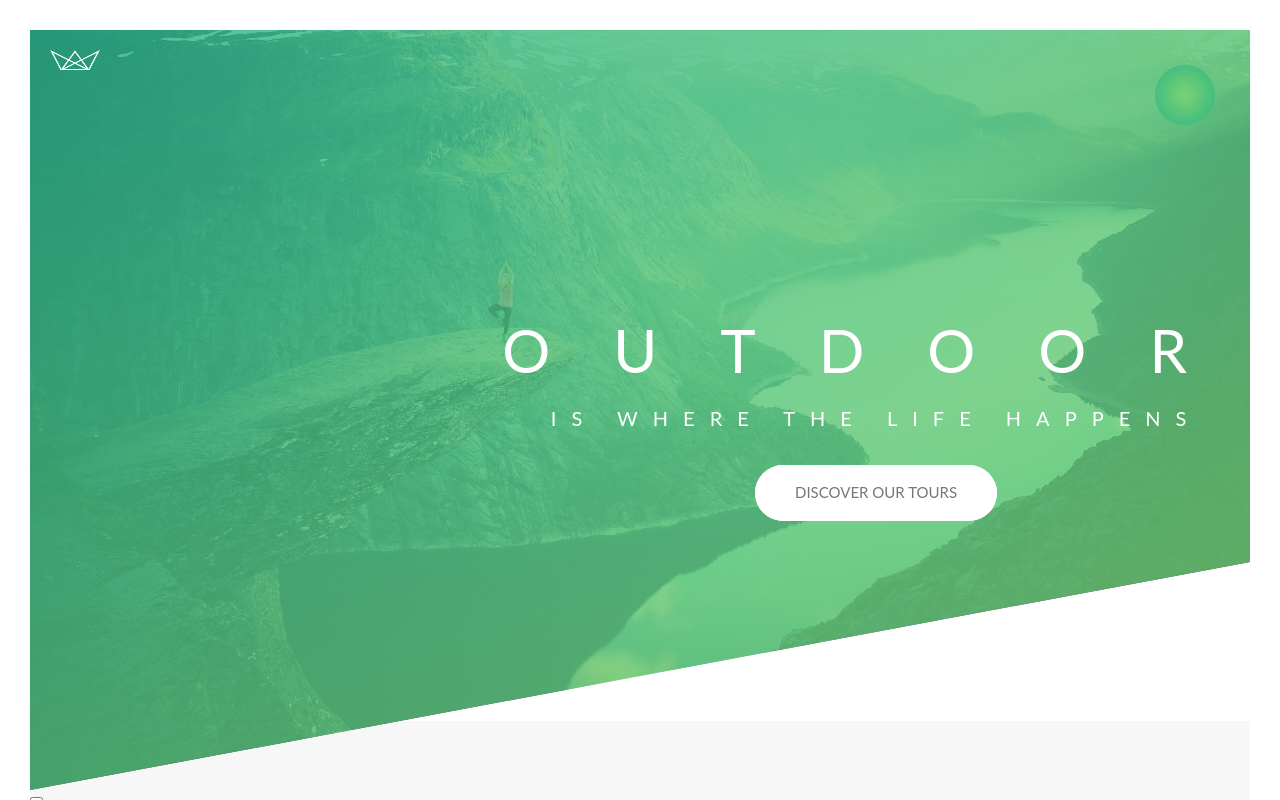
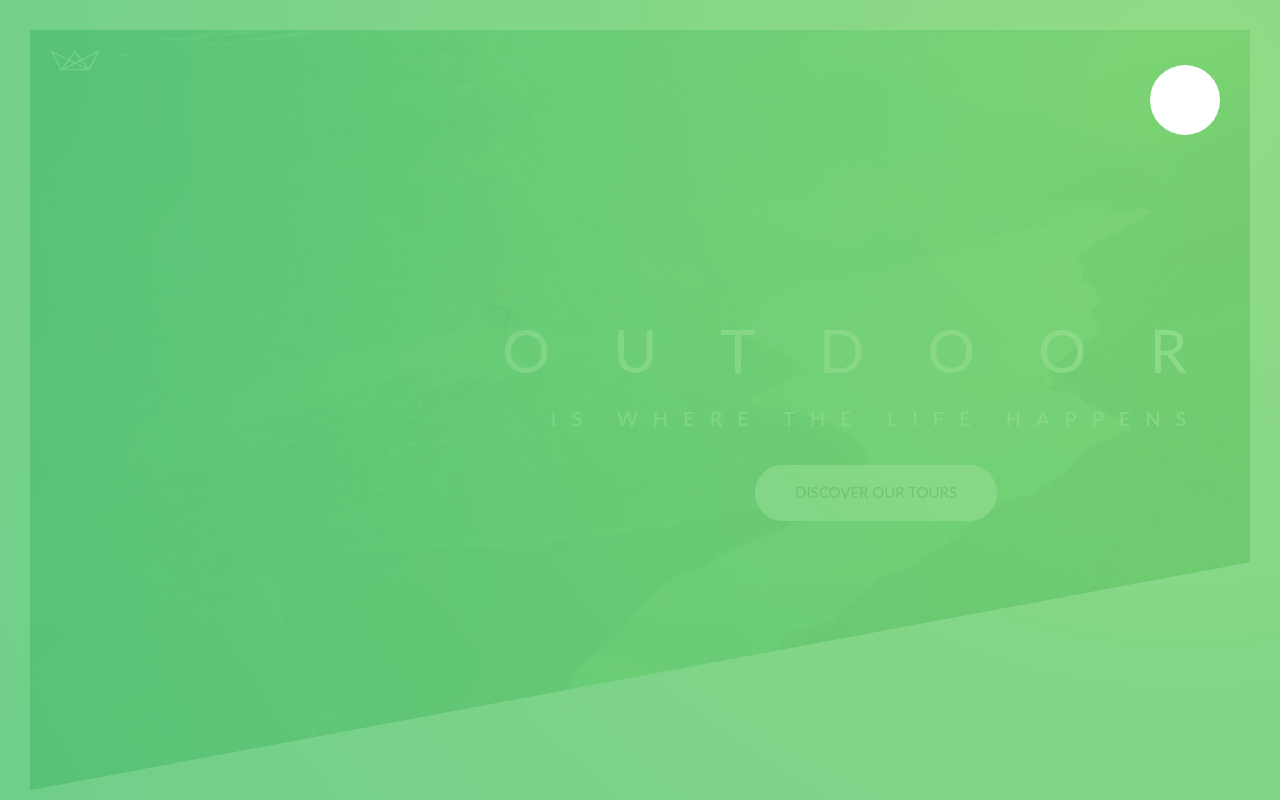
Before and after one commit to feelgeel/natour-react, a React (Create React App) app: page / in a window 1280 px wide. Shown: the top 800 px of the page. Built offline with nearby package versions, Linux system fonts and the light colour scheme.

Commit message:
navigation

```diff
--- a/src/natour/css/natour.css
+++ b/src/natour/css/natour.css
@@ -398,8 +398,29 @@ body {
           animation-duration: 3s;
 }
 
+.navigation {
+  display: -webkit-box;
+  display: -ms-flexbox;
+  display: flex;
+  -webkit-box-pack: center;
+      -ms-flex-pack: center;
+          justify-content: center;
+  -webkit-box-align: center;
+      -ms-flex-align: center;
+          align-items: center;
+}
+.navigation_checkbox {
+  display: none;
+}
 .navigation_button {
   background-color: #fff;
+  width: 7rem;
+  height: 7rem;
+  position: fixed;
+  top: 6.5rem;
+  right: 6rem;
+  z-index: 20000;
+  border-radius: 50%;
 }
 .navigation_background {
   width: 6rem;
@@ -410,7 +431,40 @@ body {
   position: fixed;
   top: 6.5rem;
   right: 6.5rem;
+  -webkit-transform: scale(80);
+          transform: scale(80);
 }
+.navigation_nav {
+  width: 100vw;
+  height: 100vh;
+  z-index: 15000;
+}
+.navigation_list {
+  list-style: none;
+}
+.navigation_item {
+  margin: 1rem;
+}
+.navigation_link:link, .navigation_link:visited {
+  display: inline-block;
+  font-size: 3rem;
+  font-weight: 300;
+  text-decoration: none;
+  text-transform: uppercase;
+  padding: 1rem 2rem;
+  color: #fff;
+  background-image: linear-gradient(120deg, transparent 0%, transparent 50%, #fff 50%);
+  background-size: 230%;
+  -webkit-transition: all 0.5s ease;
+  transition: all 0.5s ease;
+}
+.navigation_link:hover, .navigation_link:active {
+  background-position: 100%;
+  color: rgba(85, 197, 122, 0.8078431373);
+  -webkit-transform: translateX(1rem);
+          transform: translateX(1rem);
+}
+
 .about {
   background-color: #f7f7f7;
   padding: 40rem 0;
--- a/src/natour/navigation/Navigation.jsx
+++ b/src/natour/navigation/Navigation.jsx
@@ -3,9 +3,9 @@ import React from 'react';
 function Navigation(props) {
     return (
         <div className="navigation">
-        <input type="checkbox" className="navigation__checkbox" id="navi-toggle"/>
+            <input type="checkbox" className="navigation_checkbox" id="navi-toggle" />
 
-        <label htmlFor="navi-toggle" className="navigation__button">
+            <label htmlFor="navi-toggle" className="navigation_button">
                 <span className="navigation_icon">&nbsp;</span>
             </label>
 
--- a/src/natour/navigation/navigation.scss
+++ b/src/natour/navigation/navigation.scss
@@ -1,10 +1,19 @@
 .navigation{
-
+      display: flex;
+      justify-content: center;
+      align-items: center;
     &_checkbox{
-
+      display: none;
     }
     &_button{
         background-color: $color-white;
+        width: 7rem;
+        height: 7rem;
+        position:fixed;
+        top: 6.5rem;
+        right:6rem;
+        z-index: 20000;
+        border-radius: 50%;
     }
     &_background{
         width: 6rem;
@@ -15,18 +24,48 @@
         position: fixed;
         top: 6.5rem;
         right:6.5rem;
+        transform: scale(80);
     }
     &_nav{
-
+        width: 100vw;
+        height: 100vh;
+        // position: fixed;
+        // top: 0%;
+        // left: 0%;
+        z-index: 15000;
+        // display: flex;
     }
     &_list{
-
+        // position: absolute;
+        // top: 20%;
+        // left: 20%;
+        list-style: none;
+        ;
+        // text-align: center;
     }
     &_item{
-
+        margin: 1rem;
     }
     &_link{
-
+        &:link,
+        &:visited{
+            display: inline-block;
+            font-size: 3rem;
+            font-weight: 300;
+            text-decoration: none;
+            text-transform: uppercase;
+            padding: 1rem 2rem;
+            color: $color-white;
+            background-image: linear-gradient(120deg,transparent 0%,transparent 50%, $color-white 50%);
+            background-size: 230%;
+            transition: all 0.5s ease;
+        }
+        &:hover,
+        &:active{
+            background-position: 100%;
+            color: $color-primary;
+            transform: translateX(1rem);
+        }
     }
 
 
```
Lines whose indentation alone changed are shown as unchanged.
